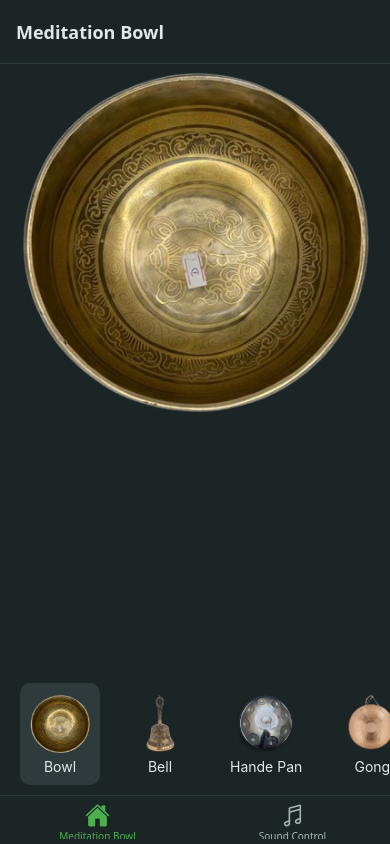
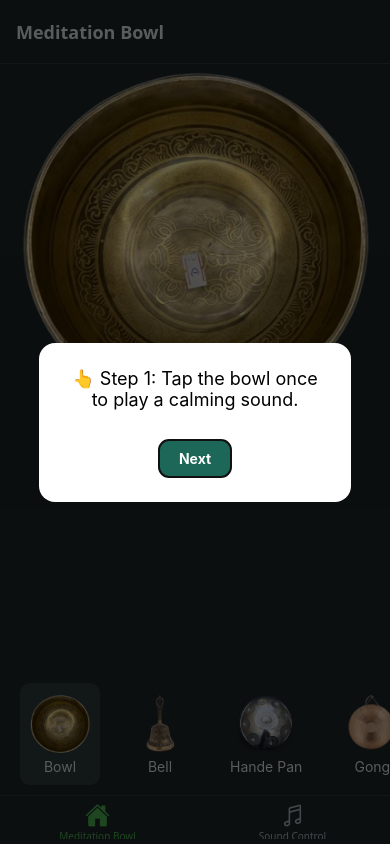
Before and after one commit to GDhruvin/bowl-meditation, a React Native app: screen /Home in a window 390 px wide. Built offline with nearby package versions, Linux system fonts and the light colour scheme.

Commit message:
Dhruvin- done with implemantion for instuction model for bowl compoenent

```diff
--- /dev/null
+++ b/Model/InstructionModal.jsx
@@ -0,0 +1,89 @@
+// components/InstructionModal.js
+import AsyncStorage from "@react-native-async-storage/async-storage";
+import { useState } from "react";
+import { Modal, View, Text, TouchableOpacity, StyleSheet } from "react-native";
+
+export default function InstructionModal({
+  showInstructions,
+  setShowInstructions,
+}) {
+  const [instructionStep, setInstructionStep] = useState(0);
+
+  const instructionSteps = [
+    "👆 Step 1: Tap the bowl once to play a calming sound.",
+    "🌀 Step 2: Use two fingers to rotate the bowl and begin meditation sound.",
+    "✋ Step 3: Long press to stop all sounds anytime.",
+  ];
+
+  const handleFinishInstructions = async () => {
+    setShowInstructions(false);
+    await AsyncStorage.setItem("hasUsedApp", "true");
+  };
+
+  return (
+    <Modal visible={showInstructions} transparent animationType="fade">
+      <View style={styles.modalContainer}>
+        <View style={styles.modalBox}>
+          <Text style={styles.stepText}>
+            {instructionSteps[instructionStep]}
+          </Text>
+
+          <TouchableOpacity
+            style={styles.button}
+            onPress={() => {
+              if (instructionStep === instructionSteps.length - 1) {
+                handleFinishInstructions();
+              } else {
+                setInstructionStep((prev) => prev + 1);
+              }
+            }}
+          >
+            <Text style={styles.buttonText}>
+              {instructionStep === instructionSteps.length - 1
+                ? "Finish"
+                : "Next"}
+            </Text>
+          </TouchableOpacity>
+        </View>
+      </View>
+    </Modal>
+  );
+}
+
+const styles = StyleSheet.create({
+  modalContainer: {
+    flex: 1,
+    backgroundColor: "rgba(0,0,0,0.6)",
+    justifyContent: "center",
+    alignItems: "center",
+  },
+  modalBox: {
+    backgroundColor: "#fff",
+    padding: 25,
+    borderRadius: 16,
+    width: "80%",
+    alignItems: "center",
+  },
+  stepText: {
+    fontSize: 18,
+    marginBottom: 20,
+    textAlign: "center",
+  },
+  button: {
+    backgroundColor: "#1C6758",
+    paddingVertical: 10,
+    paddingHorizontal: 20,
+    borderRadius: 10,
+    marginTop: 10,
+  },
+  resetBtn: {
+    paddingVertical: 10,
+    paddingHorizontal: 20,
+    width: 150,
+    backgroundColor: "#A91D3A",
+  },
+  buttonText: {
+    color: "#fff",
+    fontWeight: "bold",
+  },
+});
--- a/component/bowlComponent.jsx
+++ b/component/bowlComponent.jsx
@@ -1,22 +1,35 @@
 import { Audio } from "expo-av";
-import { useRef, useState } from "react";
-import { View, StyleSheet, Image, Vibration } from "react-native";
+import AsyncStorage from "@react-native-async-storage/async-storage";
+import { useEffect, useRef, useState } from "react";
+import { View, StyleSheet, Image, Vibration, TouchableOpacity, Text } from "react-native";
 import {
   LongPressGestureHandler,
   RotationGestureHandler,
   TapGestureHandler,
 } from "react-native-gesture-handler";
+import InstructionModal from "../Model/InstructionModal";
 
 export default function BowlComponent() {
   const [bowlSound, setBowlSound] = useState(null);
   const [meditateSound, setMeditateSound] = useState(null);
   const [hasTappedBowl, setHasTappedBowl] = useState(false);
+  const [showInstructions, setShowInstructions] = useState(false);
 
   const isRotating = useRef(false);
   const tapRef = useRef();
   const longPressRef = useRef();
 
-  // 🔊 Tap sound
+  // ⏳ Check if first-time user
+  useEffect(() => {
+    const checkFirstUse = async () => {
+      const value = await AsyncStorage.getItem("hasUsedApp");
+      if (!value) {
+        setShowInstructions(true);
+      }
+    };
+    checkFirstUse();
+  }, []);
+
   const onSingleTap = async () => {
     if (meditateSound) {
       const meditateStatus = await meditateSound.getStatusAsync();
@@ -146,7 +159,13 @@ export default function BowlComponent() {
     }
   };
 
+  const resetStorage = async () => {
+    await AsyncStorage.clear();
+    setShowInstructions(true);
+  };
+
   return (
+    <>
       <RotationGestureHandler
         onGestureEvent={onRotateGestureEvent}
         onEnded={onRotateEnd}
@@ -164,6 +183,11 @@ export default function BowlComponent() {
             simultaneousHandlers={longPressRef}
           >
             <View>
+              {/* <TouchableOpacity style={styles.resetBtn} onPress={resetStorage}>
+                <Text style={[styles.buttonText, { fontSize: 12 }]}>
+                  Reset Storage (Test)
+                </Text>
+              </TouchableOpacity> */}
               <Image
                 source={require("../assets/image/bowl.png")}
                 style={styles.image}
@@ -172,6 +196,12 @@ export default function BowlComponent() {
           </TapGestureHandler>
         </LongPressGestureHandler>
       </RotationGestureHandler>
+
+      <InstructionModal
+        showInstructions={showInstructions}
+        setShowInstructions={setShowInstructions}
+      />
+    </>
   );
 }
 
@@ -181,4 +211,39 @@ const styles = StyleSheet.create({
     height: 350,
     resizeMode: "contain",
   },
+  modalContainer: {
+    flex: 1,
+    backgroundColor: "rgba(0,0,0,0.6)",
+    justifyContent: "center",
+    alignItems: "center",
+  },
+  modalBox: {
+    backgroundColor: "#fff",
+    padding: 25,
+    borderRadius: 16,
+    width: "80%",
+    alignItems: "center",
+  },
+  stepText: {
+    fontSize: 18,
+    marginBottom: 20,
+    textAlign: "center",
+  },
+  button: {
+    backgroundColor: "#1C6758",
+    paddingVertical: 10,
+    paddingHorizontal: 20,
+    borderRadius: 10,
+    marginTop: 10,
+  },
+  resetBtn: {
+    paddingVertical: 10,
+    paddingHorizontal: 20,
+    width: 150,
+    backgroundColor: "#A91D3A",
+  },
+  buttonText: {
+    color: "#fff",
+    fontWeight: "bold",
+  },
 });
--- a/package.json
+++ b/package.json
@@ -9,6 +9,7 @@
     "web": "expo start --web"
   },
   "dependencies": {
+    "@react-native-async-storage/async-storage": "^2.2.0",
     "@react-native-community/slider": "4.5.6",
     "@react-navigation/bottom-tabs": "^7.4.2",
     "@react-navigation/native": "^7.1.14",
```
Also changed, not shown: 1 other file (tests, documents, lock files or other folders). Lines whose indentation alone changed are shown as unchanged.
